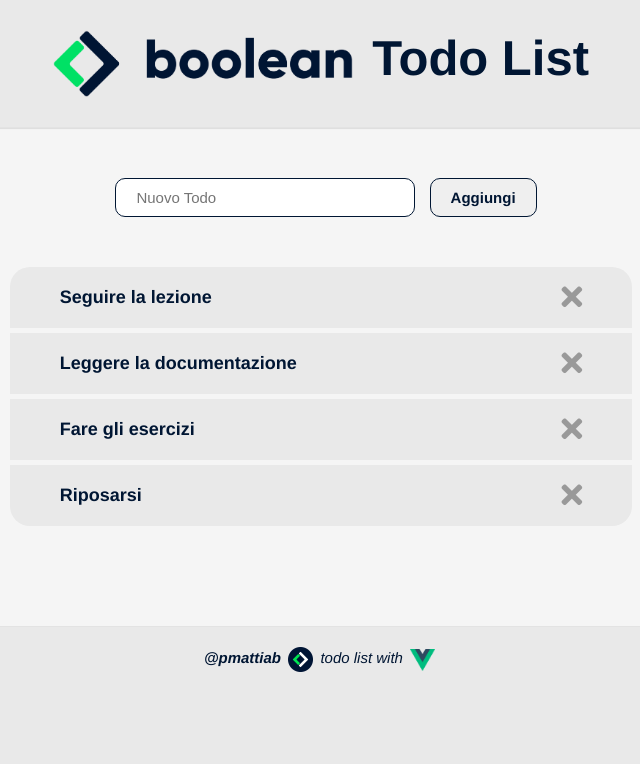
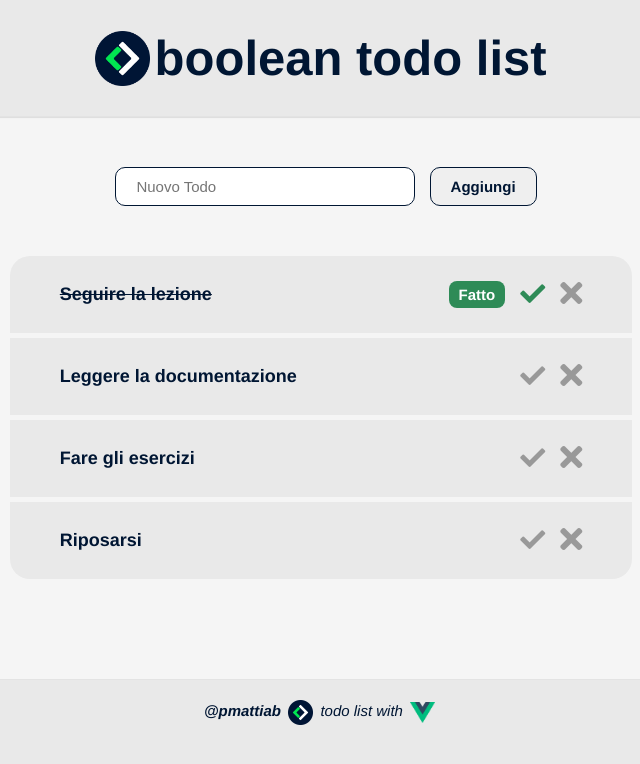
Before and after one commit to pmattiab/vue-todolist, a plain HTML site: page index.html in a window 1280 px wide. Shown: the whole page, without its empty margins (319-959 px from the left). Drawn offline with nearby package versions, Linux system fonts and the light colour scheme.

Commit message:
aggiunta icona checked con funzione

```diff
--- a/css/style.css
+++ b/css/style.css
@@ -30,9 +30,8 @@ h1 {
 }
 
 .title img {
-    width: 300px;
-    vertical-align: top;
-    margin-right: 15px;
+    width: 55px;
+    vertical-align: bottom;
 }
 
 /* MAIN */
@@ -101,6 +100,8 @@ main {
     padding: 20px 50px;
     margin-bottom: 5px;
     background-color: #e9e9e9;
+    display: flex;
+    align-items: center;
 }
 
 .lista_todo li:first-child {
@@ -116,24 +117,51 @@ main {
     box-shadow: 5px 5px 5px rgba(0, 0, 0, 0.1);
 }
 
+.lista_todo li .banner_fatto {
+    font-size: 15px;
+    color: white;
+    background-color: seagreen;
+    padding: 5px 10px;
+    border-radius: 8px;
+}
+
+.lista_todo li {
+    color: #999
+}
+
+.lista_todo li .todo_nome {
+    flex-grow: 1;
+    color: #001633;
+}
+
+.text_barrato {
+    text-decoration: line-through;
+}
+
 .lista_todo li .cancella {
-    color: #999;
-    font-size: 30px;
-    float: right;
-    transform: translateY(-6px);
+    font-size: 32px;
+}
+
+.lista_todo li .cancella:hover {
+    color: darkred;
 }
 
 .lista_todo li .fatto {
-    color: #999;
     font-size: 25px;
-    float: right;
-    margin-right: 15px;
-    transform: translateY(-4px);
+    margin: 0 15px;
 }
 
-.lista_todo li .cancella:hover,
 .lista_todo li .fatto:hover {
-    color: #001633;
+    color: seagreen;
+}
+
+.lista_todo li .green {
+    color: seagreen;
+}
+
+.lista_todo li .cancella:active,
+.lista_todo li .fatto:active {
+    transform: translate(2px, 2px);
 }
 
 .no_lista {
--- a/index.html
+++ b/index.html
@@ -18,9 +18,9 @@
         <div class="title">
 
             <!-- logo -->
-            <img src="img/boolean_logo.png" alt="">
+            <img src="img/bool_logo.png" alt="logo">
 
-            <h1>Todo List</h1>
+            <h1>boolean todo list</h1>
         </div>
         <!-- fine titolo -->
 
@@ -54,13 +54,16 @@
                         <li v-for="(todo, index) in todos">
 
                             <!-- stampo l'elemento todo nella stringa todos in data -->
-                            {{todo}}
+                            <span class="todo_nome" :class="{text_barrato: todo.fatto}">{{todo.testo}}</span>
+
+                            <!-- banner verde visibile solo l'azione è stata compiuta -->
+                            <span class="banner_fatto" v-if="todo.fatto">Fatto</span>
+
+                            <!-- checked per indicare che è stata compiuta -->
+                            <span @click="todoFatto(todo)" class="fatto pointer" :class="{green: todo.fatto}"><i class="fas fa-check"></i></span>
 
                             <!-- x per cancellare con @click richiamando la funzione in methods -->
                             <span @click="cancellaTodo(index)" class="cancella pointer"><i class="fas fa-times"></i></span>
-
-                            <!-- stella per indicare che è stata compiuta -->
-                            <!-- <span @click="" class="fatto pointer"><i class="fas fa-star"></i></span> -->
 
                         </li>
 
--- a/js/script.js
+++ b/js/script.js
@@ -8,10 +8,26 @@ var app = new Vue(
         data: {
             todoInserito: "",
             todos: [
-                "Seguire la lezione",
-                "Leggere la documentazione",
-                "Fare gli esercizi",
-                "Riposarsi"
+                {
+                    testo: "Seguire la lezione",
+                    fatto: true,
+                    visibile: true
+                },
+                {
+                    testo: "Leggere la documentazione",
+                    fatto: false,
+                    visibile: true
+                },
+                {
+                    testo: "Fare gli esercizi",
+                    fatto: false,
+                    visibile: true
+                },
+                {
+                    testo: "Riposarsi",
+                    fatto: false,
+                    visibile: true
+                }
             ]
         },
 
@@ -21,11 +37,18 @@ var app = new Vue(
             // funzione per aggiungere un elemento nell'array delle todos
             aggiungiTodo() {
 
+                // funzione per rendere la prima lettera maiuscola
+                this.todoInserito = this.todoInserito.charAt(0).toUpperCase() + this.todoInserito.slice(1);
+
                 // aggiunge solo se la lunghezza dell'input inserito è > di 0
                 if (this.todoInserito.length > 0) {
 
                     // quindi pusha
-                    this.todos.push(this.todoInserito);
+                    this.todos.push({
+                        testo: this.todoInserito,
+                        fatto: false,
+                        visibile: true
+                    });
 
                     // poi svuota l'input
                     this.todoInserito = "";
@@ -34,6 +57,16 @@ var app = new Vue(
                 } else {
                     alert("Non hai inserito nulla");
                 }
+            },
+
+            // funzione per cambiare lo stato di "fatto"
+            todoFatto(todo) {
+
+                // con l'operatore ternario
+                todo.fatto = todo.fatto ? false : true;
+
+                // o con l'uguaglianza della sua negazione
+                // todo.fatto = !todo.fatto;
             },
 
             // funzione per cancellare una li nell'array delle todos
```
